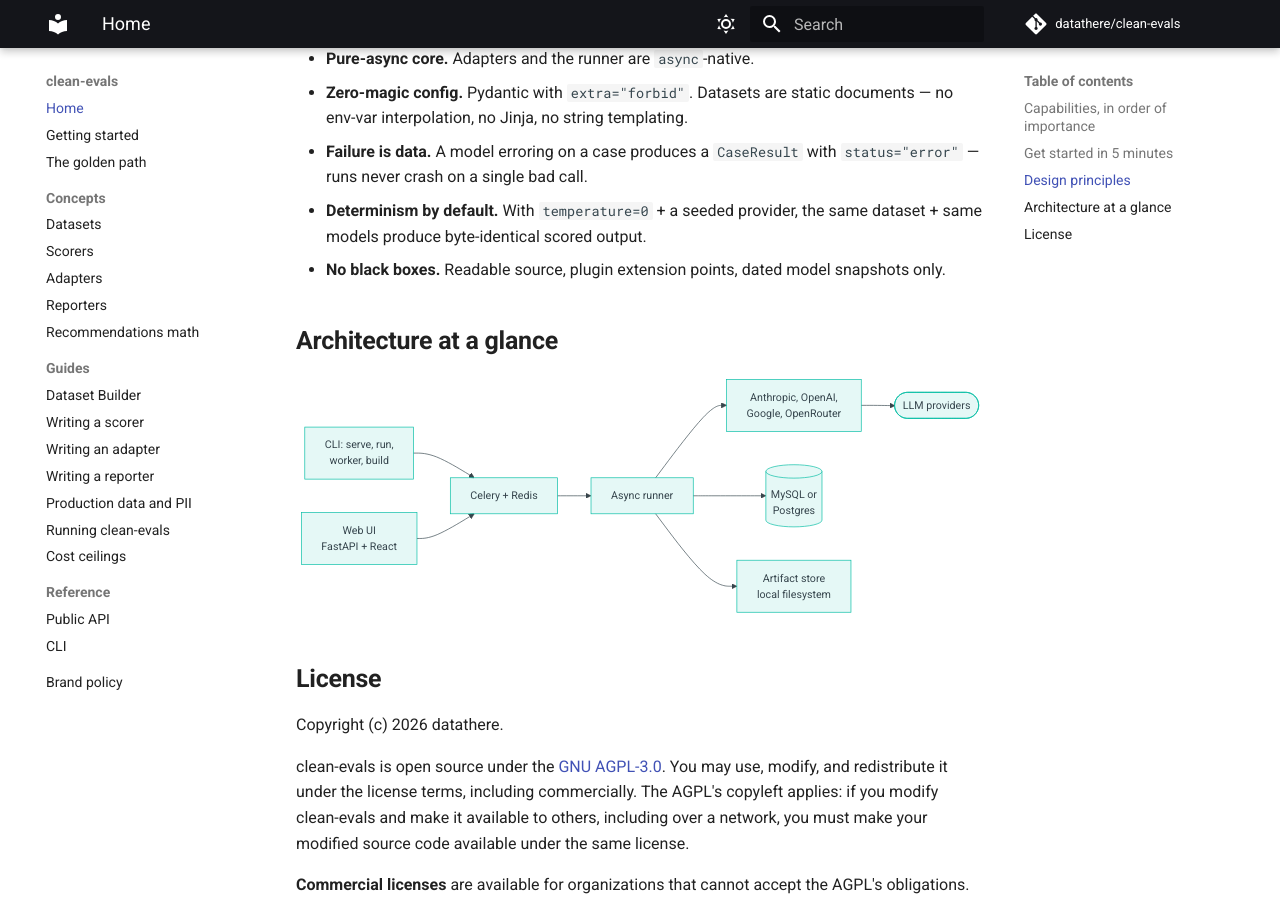
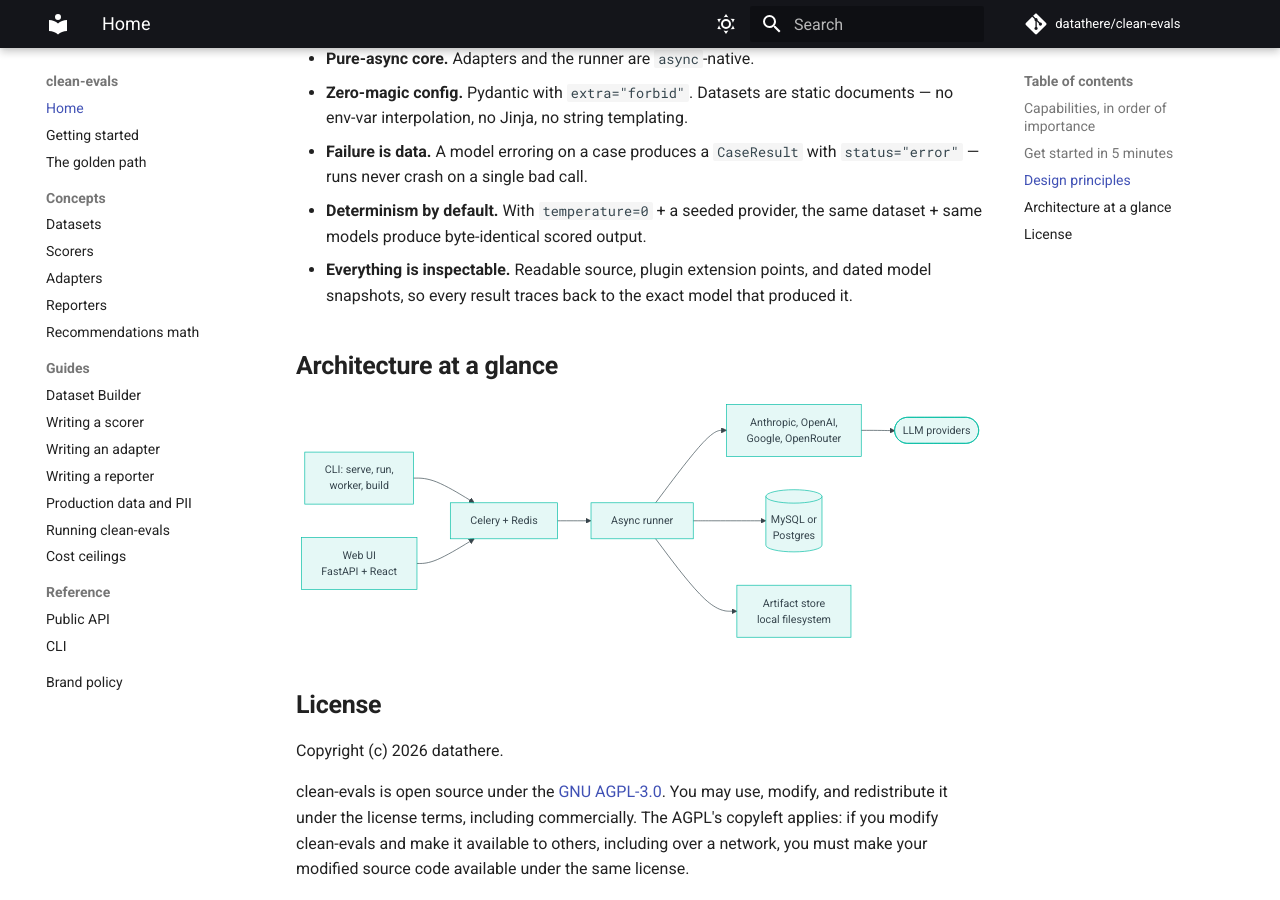
Before and after one commit to datathere/clean-evals, an MkDocs documentation site: the page built from docs/docs/index.md, in a window 1280 px wide and 900 px high, scrolled down 1103 px. Built offline with MkDocs 1.6.1 and Material for MkDocs 9.7.7, drawn with Linux system fonts in a browser that asks for light colours; comment, search, counter and statistics services are not loaded.

Commit message:
copy: adopt the new tagline everywhere
Try out your prompts and context across AI models. Run evals and find
the best model for your use case.

Replaces the previous tagline in pyproject, the web app and CLI help,
the HTML meta description, and the mkdocs site description; rewrites
the two README/docs bullets that used contrast framing. Also includes
the docs extra in make install.

Co-Authored-By: Claude Fable 5 <noreply@anthropic.com>

```diff
--- a/docs/docs/index.md
+++ b/docs/docs/index.md
@@ -53,8 +53,9 @@ fifteen minutes:
   with `status="error"` — runs never crash on a single bad call.
 - **Determinism by default.** With `temperature=0` + a seeded provider, the
   same dataset + same models produce byte-identical scored output.
-- **No black boxes.** Readable source, plugin extension points, dated
-  model snapshots only.
+- **Everything is inspectable.** Readable source, plugin extension points,
+  and dated model snapshots, so every result traces back to the exact
+  model that produced it.
 
 ## Architecture at a glance
 
--- a/mkdocs.yml
+++ b/mkdocs.yml
@@ -1,5 +1,5 @@
 site_name: clean-evals
-site_description: Measure AI quality across models. Decisions, not data.
+site_description: Try out your prompts and context across AI models. Run evals and find the best model for your use case.
 # Deploy target of .github/workflows/docs.yml (GitHub Pages for this repo).
 # Not live until the repo is public and Pages is enabled.
 site_url: https://datathere.github.io/clean-evals
--- a/pyproject.toml
+++ b/pyproject.toml
@@ -5,7 +5,7 @@ build-backend = "hatchling.build"
 [project]
 name = "clean-evals"
 version = "0.1.0"
-description = "Measure AI quality across models. Decisions, not data."
+description = "Try out your prompts and context across AI models. Run evals and find the best model for your use case."
 readme = "README.md"
 license = { file = "LICENSE" }
 authors = [
```
Also changed, not shown: README.md (+6 -6 lines), 3 other files.
